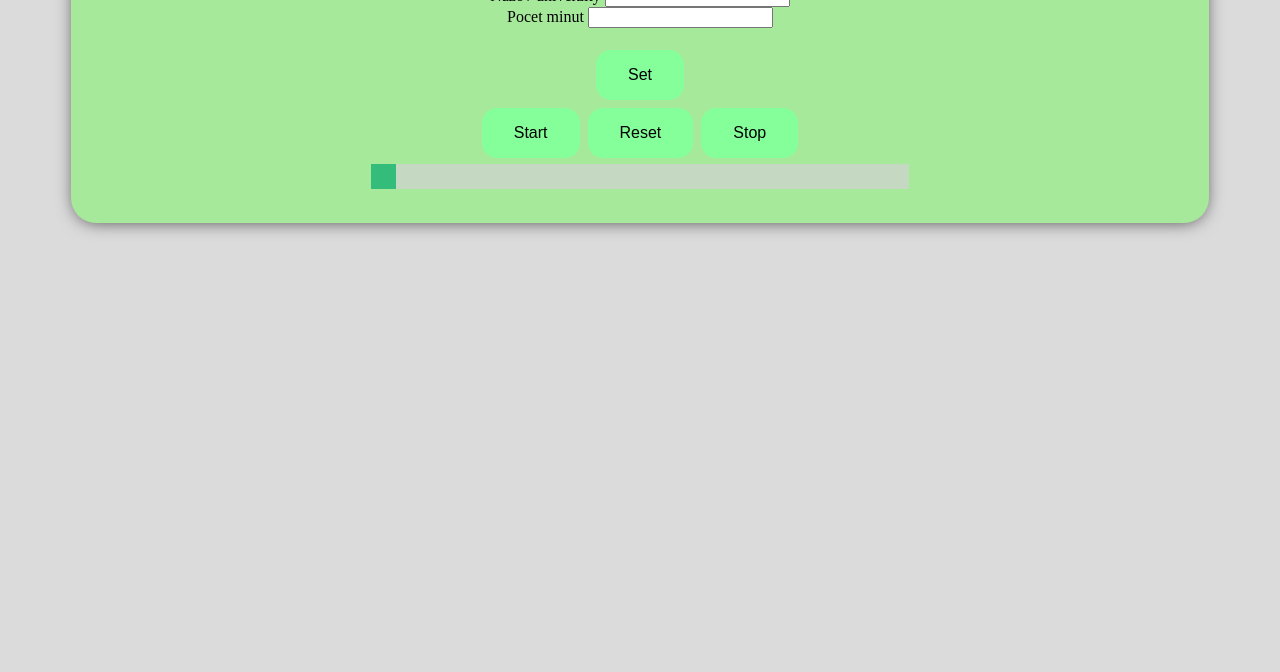
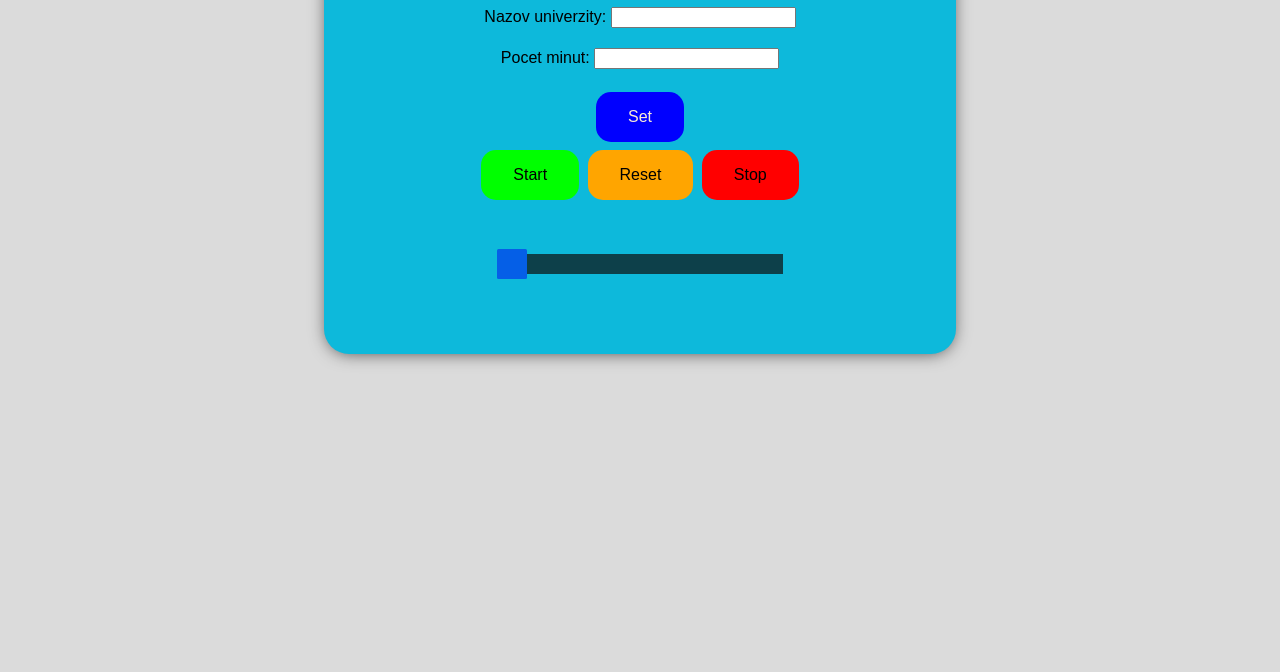
Before and after one commit to kubascikmichal/TimePanel, a plain HTML site: page src/WEB/index.html in a window 1280 px wide. Shown: the part 128-800 px from the top of the page. Drawn offline with Linux system fonts and the light colour scheme.

Commit message:
Edited: Style of website.
Signed-off-by: Michal Kubaščík <michal.kubascik26799@gmail.com>

```diff
--- a/src/WEB/index.html
+++ b/src/WEB/index.html
@@ -6,20 +6,26 @@
     <link rel="stylesheet" href="style.css">
 </head>
 
-<body style="background: #dbdbdb;">
+<body style="background: #dbdbdb; font-family: fantasy;">
     <div class="card">
-        <h3>Nastavenia</h3>
+        <h1>Nastavenia</h1>
         <form>
-            Nazov univerzity <input id="university"><br>
-            Pocet minut <input type="number" id="timeInterval" />
+            <div style="margin: 1px;">
+                Nazov univerzity: <input id="university">
+            </div><br>
+            <div style="margin: 1px;">
+                Pocet minut: <input type="number" id="timeInterval" />
+            </div>
             </select>
         </form><br />
-        <button class="button" onclick="setValues()">Set</button><br />
-        <button class="button" onclick="start()">Start</button>
-        <button class="button" onclick="reset()">Reset</button>
-        <button class="button" onclick="stop()">Stop</button>
+        <button class="button" onclick="setValues()"
+            style="background-color: blue; color: antiquewhite;">Set</button><br />
+        <button class="button" onclick="start()" style="background-color: rgb(0, 255, 0);">Start</button>
+        <button class="button" onclick="reset()" style="background-color: orange;">Reset</button>
+        <button class="button" onclick="stop()" style="background-color: red;">Stop</button>
         <div class="slidecontainer">
-            <input oninput="sliderChange()" step="15" type="range" min="10" max="220" value="0" class="slider" id="myRange">
+            <input oninput="sliderChange()" step="15" type="range" min="10" max="220" value="0" class="slider"
+                id="myRange">
         </div>
     </div>
 </body>
--- a/src/WEB/style.css
+++ b/src/WEB/style.css
@@ -1,14 +1,14 @@
 .card {
-    max-width: 90%;
+    max-width: 50%;
     box-shadow: 0px 2px 18px -4px rgba(0, 0, 0, 0.75);
     border-radius: 25px;
     min-height: 25px;
-    background: #a6e99b;
+    background: #0db9db;
     padding: 30px;
     box-sizing: border-box;
     color: rgb(0, 0, 0);
     margin-top: 25px;
-    margin-left: 5%;
+    margin-left: 25%;
     text-align: center;
 }
 
@@ -67,14 +67,15 @@
 
 /* The slider itself */
 .slider {
+    margin: 50px;
     -webkit-appearance: none;
     /* Override default CSS styles */
     appearance: none;
     width: 50%;
     /* Full-width */
-    height: 25px;
+    height: 20px;
     /* Specified height */
-    background: #d3d3d3;
+    background: #0e0e0e;
     /* Grey background */
     outline: none;
     /* Remove outline */
@@ -96,23 +97,24 @@
     -webkit-appearance: none;
     /* Override default look */
     appearance: none;
-    width: 25px;
+    width: 30px;
     /* Set a specific slider handle width */
-    height: 25px;
+    height: 30px;
     /* Slider handle height */
-    background: #04AA6D;
+    background: #033aed;
+    /* Green background */
+    cursor: pointer;
+    /* Cursor on hover */
+    border-radius: 5%;
+}
+
+.slider::-moz-range-thumb {
+    width: 30px;
+    /* Set a specific slider handle width */
+    height: 30px;
+    /* Slider handle height */
+    background: #033aed;
     /* Green background */
     cursor: pointer;
     /* Cursor on hover */
 }
-
-.slider::-moz-range-thumb {
-    width: 25px;
-    /* Set a specific slider handle width */
-    height: 25px;
-    /* Slider handle height */
-    background: #04AA6D;
-    /* Green background */
-    cursor: pointer;
-    /* Cursor on hover */
-}
```
